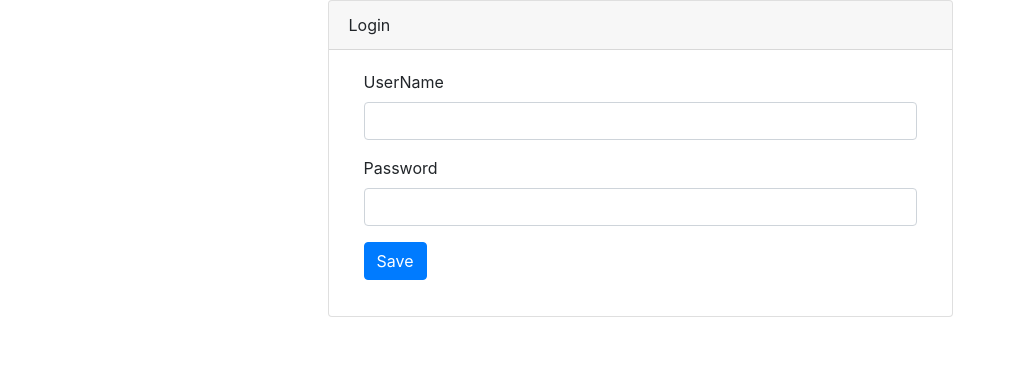
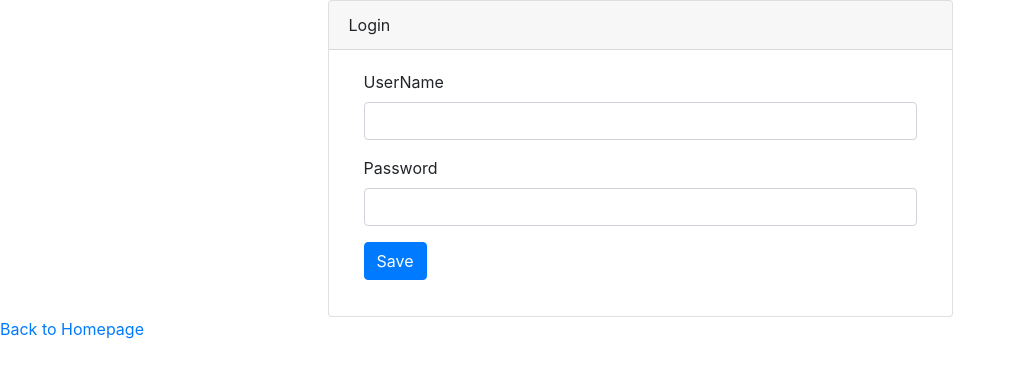
Before and after one commit to developer-harshi/flight-booking-app, an Angular app: page /login in a window 1280 px wide. Shown: the top 378 px of the page, without its empty margins (0-1015 px from the left). Built offline with nearby package versions, Linux system fonts and the light colour scheme.

Commit message:
Commit for small change

```diff
--- a/src/app/login/login.component.html
+++ b/src/app/login/login.component.html
@@ -40,3 +40,5 @@
   </div>
   </div>
 </div>
+
+<a class="center" routerLinkActive="active" routerLink="" >Back to Homepage</a>
--- a/src/app/register/register.component.html
+++ b/src/app/register/register.component.html
@@ -62,3 +62,5 @@
   </div>
   </div>
 </div>
+
+<a class="center" routerLinkActive="active" routerLink="" >Back to Homepage</a>
```
